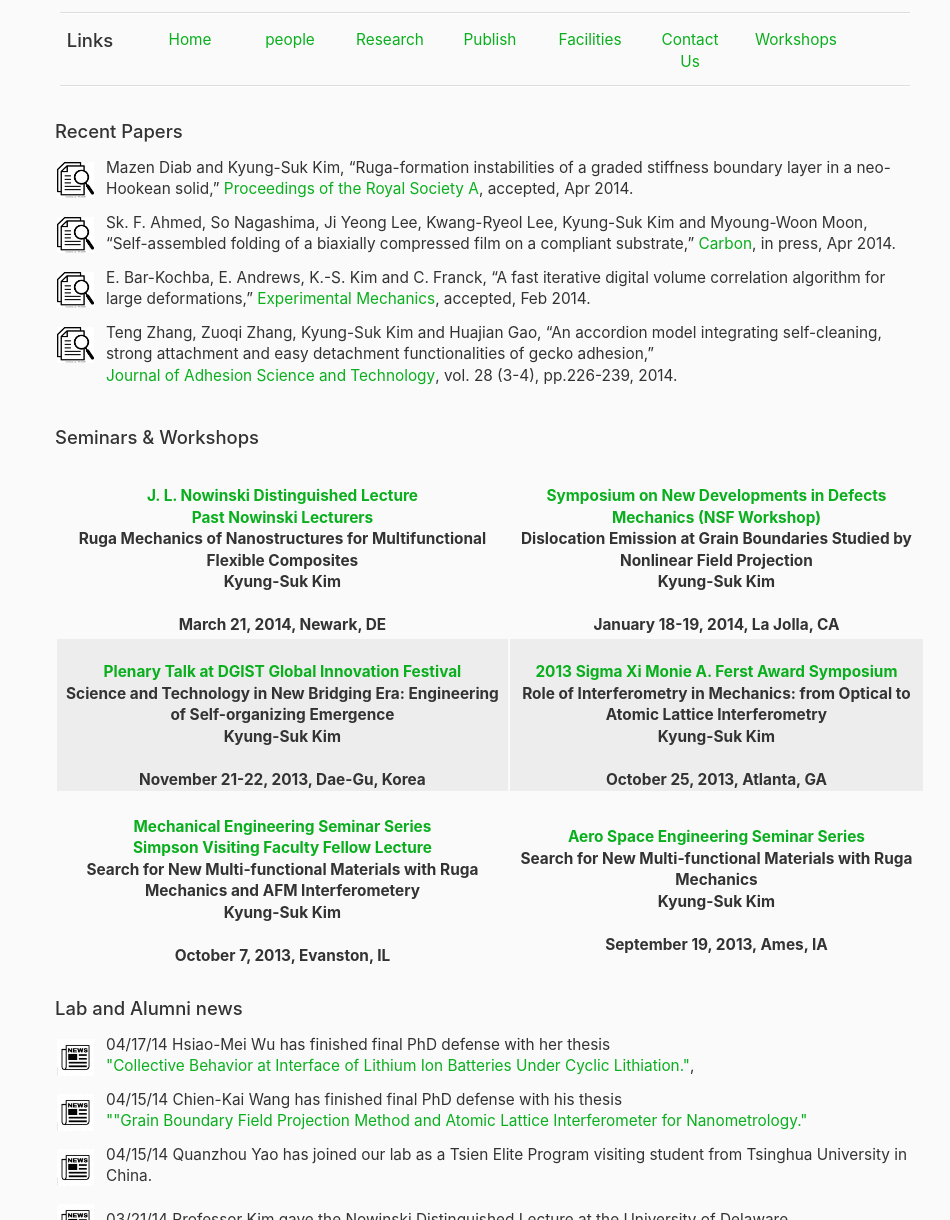
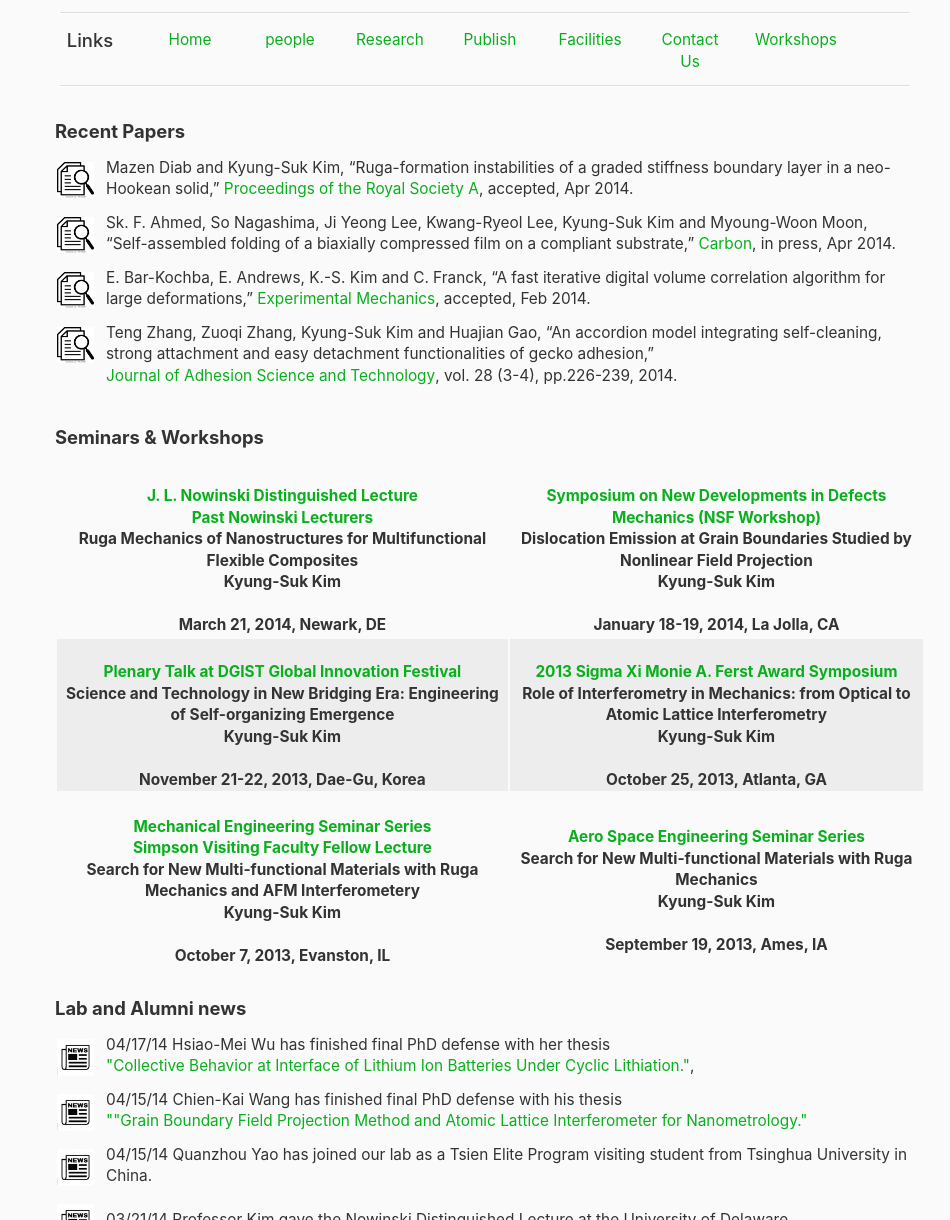
Before and after one commit to KhosrowArian/redesign, a plain HTML site: page index.html in a window 1280 px wide. Shown: the part 321-1541 px from the top of the page, 0-950 px from the left. Drawn offline with Linux system fonts and the light colour scheme.

Commit message:
bolded the headers

```diff
--- a/index.html
+++ b/index.html
@@ -158,7 +158,7 @@ a.thumbnail:hover {
 			<hr style="margin: 5px 15px 5px 5px;">
 			<div class="row">
 				<div class="span9">
-				<h2>Recent Papers</h2>
+				<h2><b>Recent Papers</b></h2>
 				<table>
 				<tr><td class="left hidden-phone"><a href="papers/BridgingSocialDistance_CSCW22.pdf"><img src="photos/icon.png" class="pdf" alt="pdf icon" /></a></td>
 				<td>Mazen Diab and Kyung-Suk Kim, “Ruga-formation instabilities of a graded stiffness boundary layer in a neo-Hookean solid,” <a href="https://www.brown.edu/Departments/Engineering/Labs/Nanomicro/index.htm">Proceedings of the Royal Society A</a>, accepted, Apr 2014.
@@ -173,7 +173,7 @@ a.thumbnail:hover {
 				<td>Teng Zhang, Zuoqi Zhang, Kyung-Suk Kim and Huajian Gao, “An accordion model integrating self-cleaning, strong attachment and easy detachment functionalities of gecko adhesion,” <a href="https://www.brown.edu/Departments/Engineering/Labs/Nanomicro/index.htm">Journal of Adhesion Science and Technology</a>, vol. 28 (3-4), pp.226-239, 2014.
 				</td></tr></table>
 
-				<h2>Seminars & Workshops</h2>
+				<h2><b>Seminars & Workshops</b></h2>
 				<table class="table table-striped">
 					<thead>
 						<tr>
@@ -231,7 +231,7 @@ a.thumbnail:hover {
 					</tbody>
 				</table>
 
-				<h2>Lab and Alumni news</h2>
+				<h2><b>Lab and Alumni news</b></h2>
 				<table>
 				<tr><td class="left hidden-phone"><a href="papers/BridgingSocialDistance_CSCW22.pdf"><img src="photos/news.png" class="pdf" alt="pdf icon" /></a></td>
 				<td>04/17/14 Hsiao-Mei Wu has finished final PhD defense with her thesis <a href="https://www.brown.edu/Departments/Engineering/Labs/Nanomicro/index.htm">"Collective Behavior at Interface of Lithium Ion Batteries Under Cyclic Lithiation." </a>,
```
